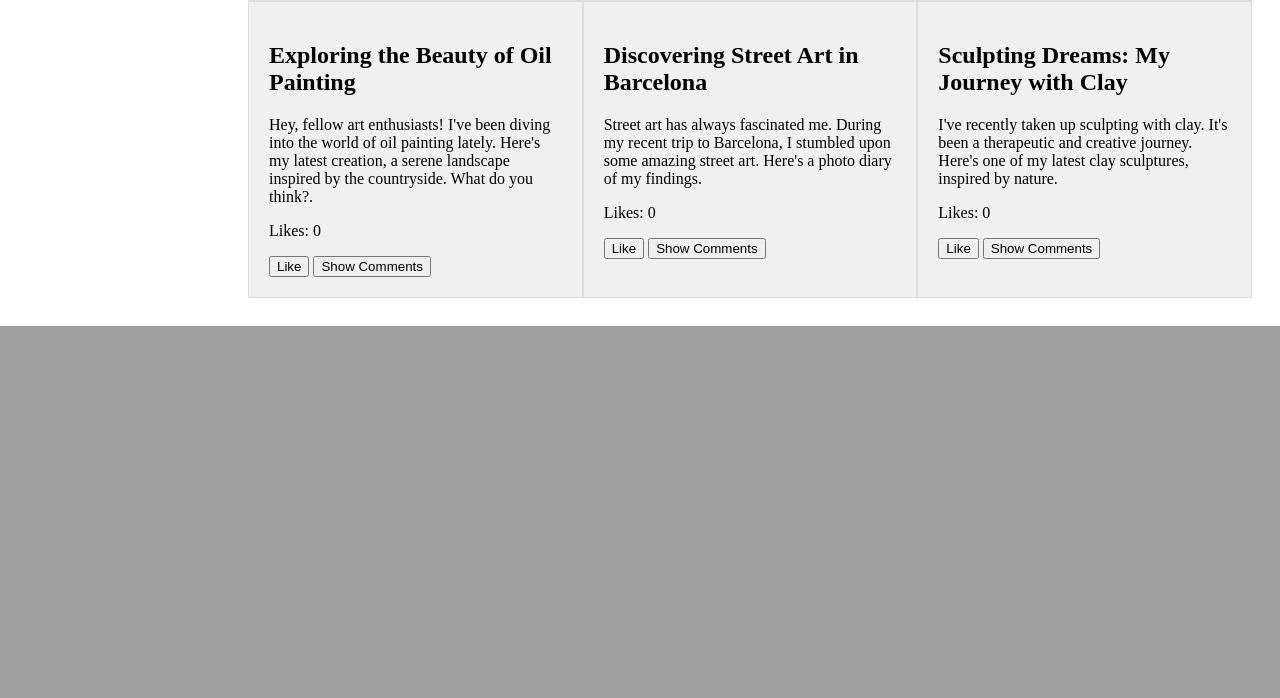
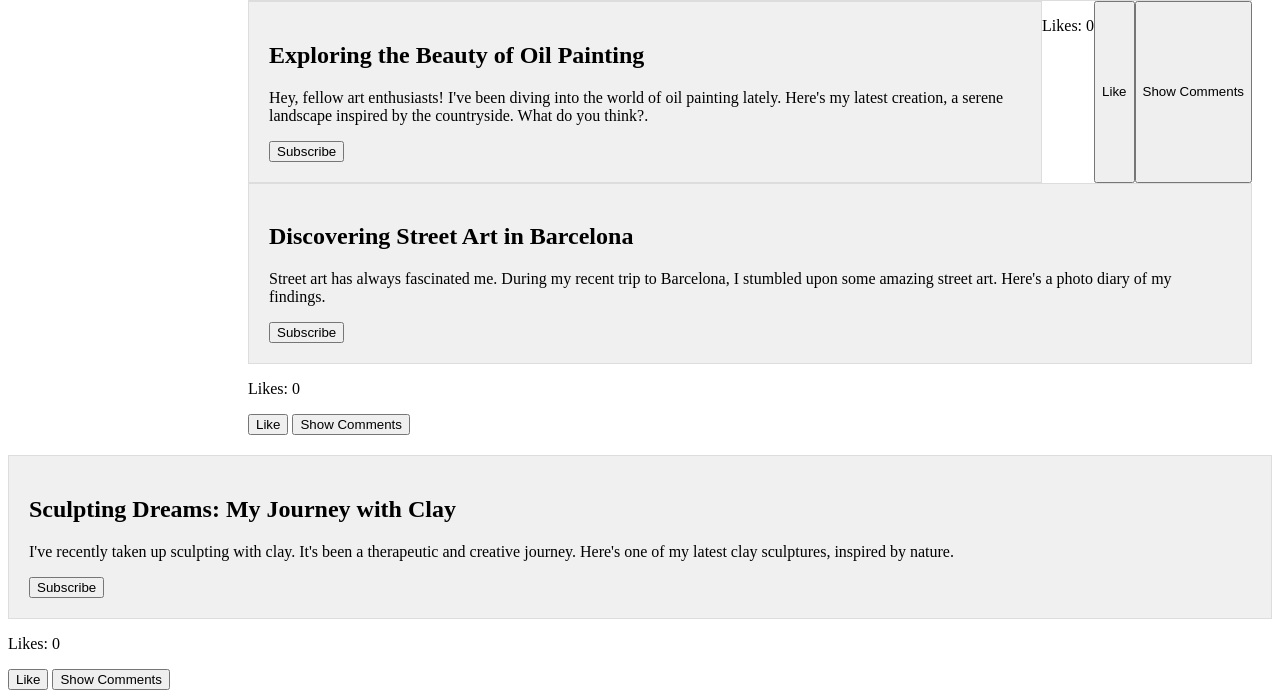
Before and after one commit to Anurag-a-a/Loca_Link_Website, a Flask app: page /community/1 in a window 1280 px wide. Shown: the part 960-1658 px from the top of the page. Before the commit the page ends 1286 px from the top, so only its background shows below. Run offline with Flask 3, Linux system fonts and the light colour scheme; a user stored in the database is signed in; data comes from the database, SQL or seed files in the repository.

Commit message:
Update CommunityPage.html
Added Subscription button to communities page

```diff
--- a/templates/CommunityPage.html
+++ b/templates/CommunityPage.html
@@ -46,6 +46,9 @@
             <h2>{{ post['title'] }}</h2>
             <p>{{ post['content'] }}</p>
 
+            <!-- Subscribe button -->
+      <button id="subscribe-btn" onclick="subscribeToCommunity()">Subscribe</button>
+    </div>
             <!-- Display Like and Comment information -->
             <p>Likes: {{ post['likeNum'] }}</p>
 
@@ -54,6 +57,7 @@
               <i class="fas fa-heart"></i> Like
             </button>
             <button onclick="showComments(post['id'] )">Show Comments</button>
+
 
             <!-- Comment input form -->
             <form id="commentForm{{ post['id'] }}" style="display: none;">
@@ -94,6 +98,12 @@
           })
           .catch(error => console.error('Error:', error));
       }
+
+      function subscribeToCommunity() {
+                // Placeholder function for subscription action
+                alert('Subscribe button clicked!'); // Placeholder alert
+              }
+
     </script>
   </body>
 </html>
```
